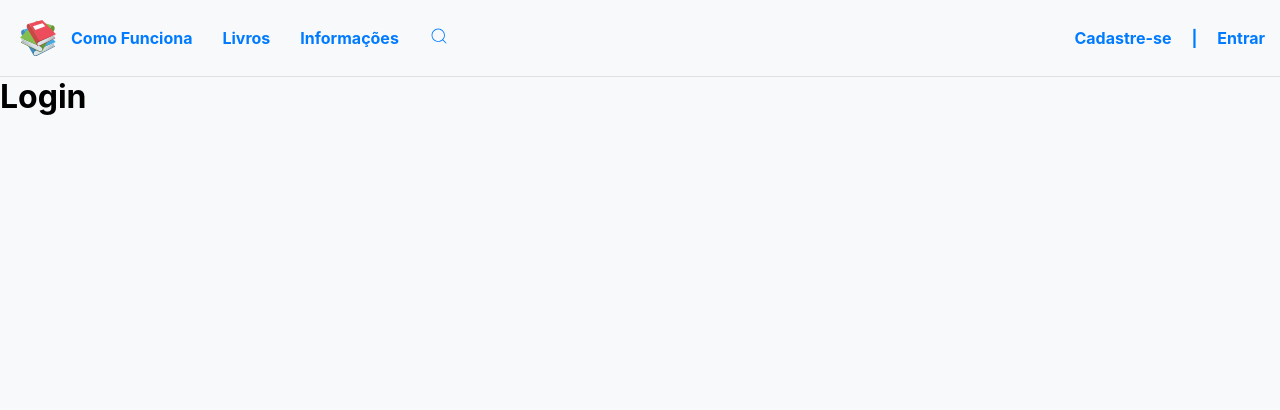
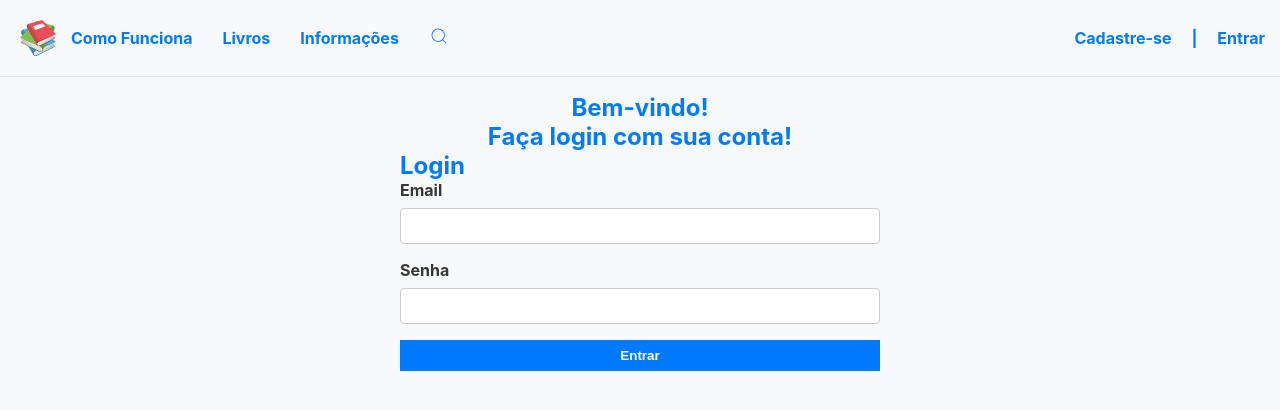
Before and after one commit to Avanti-BookStack/book_main_project, a React (Vite) app: page /login in a window 1280 px wide. Shown: the top 410 px of the page. Built offline with nearby package versions, Linux system fonts and the light colour scheme.

Commit message:
Criando userApi com a função de login, removendo defaultProps de alguns componentes, adicionando Link do react-router-dom para navegar nos itens do Header e implementando o login no componente Login

```diff
--- a/index.html
+++ b/index.html
@@ -5,7 +5,7 @@
     <link rel="icon" type="image/svg+xml" href="/vite.svg" />
     <meta name="viewport" content="width=device-width, initial-scale=1.0" />
     <link href="https://fonts.googleapis.com/css2?family=Roboto:wght@400;700&display=swap" rel="stylesheet">
-    <title>Vite + React</title>
+    <title>Book main</title>
   </head>
   <body>
     <div id="root"></div>
--- /dev/null
+++ b/src/components/Button/Button.css
@@ -0,0 +1,15 @@
+.button {
+  padding: 0.5rem 1.5rem;
+  width: auto;
+  box-sizing: border-box;
+  width: 100%;
+  height: 100%;
+  background-color: #007bff;
+  color: #ffffff;
+  font-weight: 700;
+  border: none;
+}
+
+.button:hover {
+  cursor: pointer;
+}
--- /dev/null
+++ b/src/components/Button/Button.jsx
@@ -0,0 +1,22 @@
+import PropTypes from 'prop-types'
+import "../Button/Button.css"
+
+const Button = ({ label, type, onClick }) => {
+  return (
+    <button
+    className='button'
+    type={type}
+    onClick={onClick}
+    >
+      {label}
+    </button>
+  )
+}
+
+Button.propTypes = {
+  label: PropTypes.string,
+  type: PropTypes.string,
+  onClick: PropTypes.func
+}
+
+export default Button
--- a/src/components/Header/Header.jsx
+++ b/src/components/Header/Header.jsx
@@ -1,6 +1,7 @@
 import styles from './Header.module.css';
 import NewLogo from '../../assets/newLogo.svg'; // Adicione a referência para o novo logo
 import { CiSearch } from "react-icons/ci";
+import { Link } from 'react-router-dom';
 
 const Header = () => {
   return (
@@ -9,17 +10,17 @@ const Header = () => {
         <div className={styles.section}>
           <img src={NewLogo} alt="New Logo" className={styles.logo} />
           <ul className={styles.navList}>
-            <li className={`${styles.navItem} ${styles.navItemCenter}`}><a href="#">Como Funciona</a></li>
-            <li className={`${styles.navItem} ${styles.navItemCenter}`}><a href='#'>Livros</a></li>
-            <li className={`${styles.navItem} ${styles.navItemCenter}`}><a href='#'>Informações</a></li>
-            <li className={`${styles.navItem} ${styles.navItemCenter}`}><a href='#'><CiSearch size="20"/></a></li>
+            <li className={`${styles.navItem} ${styles.navItemCenter}`}><Link to="#">Como Funciona</Link></li>
+            <li className={`${styles.navItem} ${styles.navItemCenter}`}><Link to='/buscar-livros'>Livros</Link></li>
+            <li className={`${styles.navItem} ${styles.navItemCenter}`}><Link to='#'>Informações</Link></li>
+            <li className={`${styles.navItem} ${styles.navItemCenter}`}><Link to='#'><CiSearch size="20"/></Link></li>
           </ul>
         </div>
         <div>
           <ul className={styles.navList}>
-            <li className={styles.navItem}><a href="#cadastre-se">Cadastre-se</a></li>
+            <li className={styles.navItem}><Link to="/cadastre-se">Cadastre-se</Link></li>
             <span className={styles.separator}>|</span>
-            <li className={styles.navItem}><a href="#entrar">Entrar</a></li>
+            <li className={styles.navItem}><Link to="/login">Entrar</Link></li>
           </ul>
         </div>
 
--- a/src/components/TextInput/TextInput.jsx
+++ b/src/components/TextInput/TextInput.jsx
@@ -33,10 +33,5 @@ TextInput.propTypes = {
   required: PropTypes.bool,
   htmlFor: PropTypes.string
 };
-// Define valores padrões as propriedades
-TextInput.defaultProps = {
-  type: 'text',
-  required: false,
-};
 
 export default TextInput;
--- /dev/null
+++ b/src/pages/Login/Login.css
@@ -0,0 +1,20 @@
+.main-login {
+  width: 30rem;
+  margin: 0 auto;
+  padding: 1rem 0;
+  color: #007bff;
+}
+
+.container-titulo-login {
+  text-align: center;
+  width: auto;
+}
+
+.form-login {
+  width: auto;
+  color: #373737;
+}
+
+.error {
+  color: rgb(255, 29, 29);
+}
--- a/src/pages/Login/Login.jsx
+++ b/src/pages/Login/Login.jsx
@@ -1,10 +1,49 @@
+import Button from "../../components/Button/Button"
+// import Title from "../../components/Title/Title"
 import Header from "../../components/Header/Header"
+import TextInput from "../../components/TextInput/TextInput"
+import { useState } from "react"
+import { loginUser } from "../../services/userApi"
+import "../Login/Login.css"
+import { useNavigate } from "react-router-dom"
 
 const Login = () => {
+  const [email, setEmail] = useState("");
+  const [password, setPassword] = useState("");
+  const [error, setError] = useState("");
+
+  const navigate = useNavigate();
+
+  const handleLogin = async (e) => {
+    e.preventDefault()
+    setError("")
+
+    try {
+      const response = await loginUser(email, password);
+      const token = response.token;
+      console.log(token)
+      navigate("/")
+    }catch(error) {
+      setError(error.error)
+    }
+  }
+
   return (
     <>
       <Header />
-      <h1>Login</h1>
+      <section className="main-login" >
+        <div className="container-titulo-login">
+          <h1>Bem-vindo!</h1>
+          <h1>Faça login com sua conta!</h1>
+        </div>
+        <h1>Login</h1>
+        <form onSubmit={handleLogin} className="form-login">
+          <TextInput  inputValue={email} setInputValue={setEmail} type="email" label="Email"/>
+          <TextInput inputValue={password} setInputValue={setPassword} type="password" label="Senha"/>
+          <Button type="submit"  label="Entrar"/>
+          {error && <p className="error">{error}</p>}
+        </form>
+      </section>
     </>
   )
 }
--- a/src/pages/Register/Register.css
+++ b/src/pages/Register/Register.css
@@ -1,4 +1,4 @@
-.main {
+.main-register {
   width: 80%;
   height: auto;
   padding: 0 2rem;
@@ -6,13 +6,13 @@
   display: flex;
 }
 
-.titulo-cadastro {
+.titulo-cadastro-register {
   width: 80%;
   margin: 0 auto;
   padding: 1rem 1.5rem;
 }
 
-.container-form {
+.container-form-register {
   width: 50%;
   padding: 1rem ;
   background-color: #007bff;
@@ -20,7 +20,7 @@
   border-radius: 1rem 0 0 1rem;
 }
 
-.container-image {
+.container-image-register {
   width: 50%;
   padding: 1rem 1.5rem;
   background-image: url("../../assets/estante-livros.webp");
@@ -29,7 +29,7 @@
   border-radius: 0 1rem 1rem 0;
 }
 
-.container-input {
+.container-input-register {
   display: flex;
   justify-content: space-around;
   width: 100%;
--- a/src/pages/Register/Register.jsx
+++ b/src/pages/Register/Register.jsx
@@ -19,24 +19,24 @@ const Cadastro = () => {
   return (
     <>
       <Header />
-      <div className="titulo-cadastro" >
+      <div className="titulo-cadastro-register" >
         <Title level={1}>Cadastre-se</Title>
       </div>
-      <section className="main">
-        <div className="container-form">
+      <section className="main-register">
+        <div className="container-form-register">
           <form>
             <TextInput inputValue={email} setInputValue={setEmail} label={"Email:"} htmlFor="email" type="email"/>
             <TextInput inputValue={password} setInputValue={setPassword} label={"Senha:"} htmlFor="password" type="password"/>
             <TextInput inputValue={nome} setInputValue={setNome} label={"Nome:"} htmlFor="nome" type="text"/>
             <TextInput inputValue={endereco} setInputValue={setEndereco} label={"Endereço:"} htmlFor="endereco" type="text"/>
-            <div className="container-input">
+            <div className="container-input-register">
               <TextInput inputValue={numero} setInputValue={setNumero} label={"Número:"} htmlFor="numero" type="number"/>
               <div className="separador"/>
               <TextInput inputValue={cep} setInputValue={setCep} label={"CEP:"} htmlFor="cep" type="text"/>
             </div>
             <TextInput inputValue={bairro} setInputValue={setBairro} label={"Bairro:"} htmlFor="bairro" type="text"/>
 
-            <div className="container-input">
+            <div className="container-input-register">
               <TextInput inputValue={cidade} setInputValue={setCidade} label={"Cidade:"} htmlFor="cidade" type="text"/>
               <div className="separador"/>
               <TextInput inputValue={estado} setInputValue={setEstado} label={"Estado:"} htmlFor="estado" type="text"/>
@@ -44,7 +44,7 @@ const Cadastro = () => {
             <TextInput inputValue={nascimento} setInputValue={setNascimento} label={"Data de nascimento:"} htmlFor="nascimento" type="date"/>
           </form>
         </div>
-        <div className="container-image">
+        <div className="container-image-register">
         </div>
       </section>
     </>
--- /dev/null
+++ b/src/services/userApi.js
@@ -0,0 +1,16 @@
+import axios from 'axios';
+
+const api = axios.create({
+  baseURL: 'http://localhost:3000',
+});
+
+export const loginUser = async (email, password) => {
+  try {
+    const response = await api.post('/login', { email, password });
+
+    return response.data;
+  }catch(error) {
+    throw error.response?.data || "Error ao realizar login.";
+  }
+
+};
```
